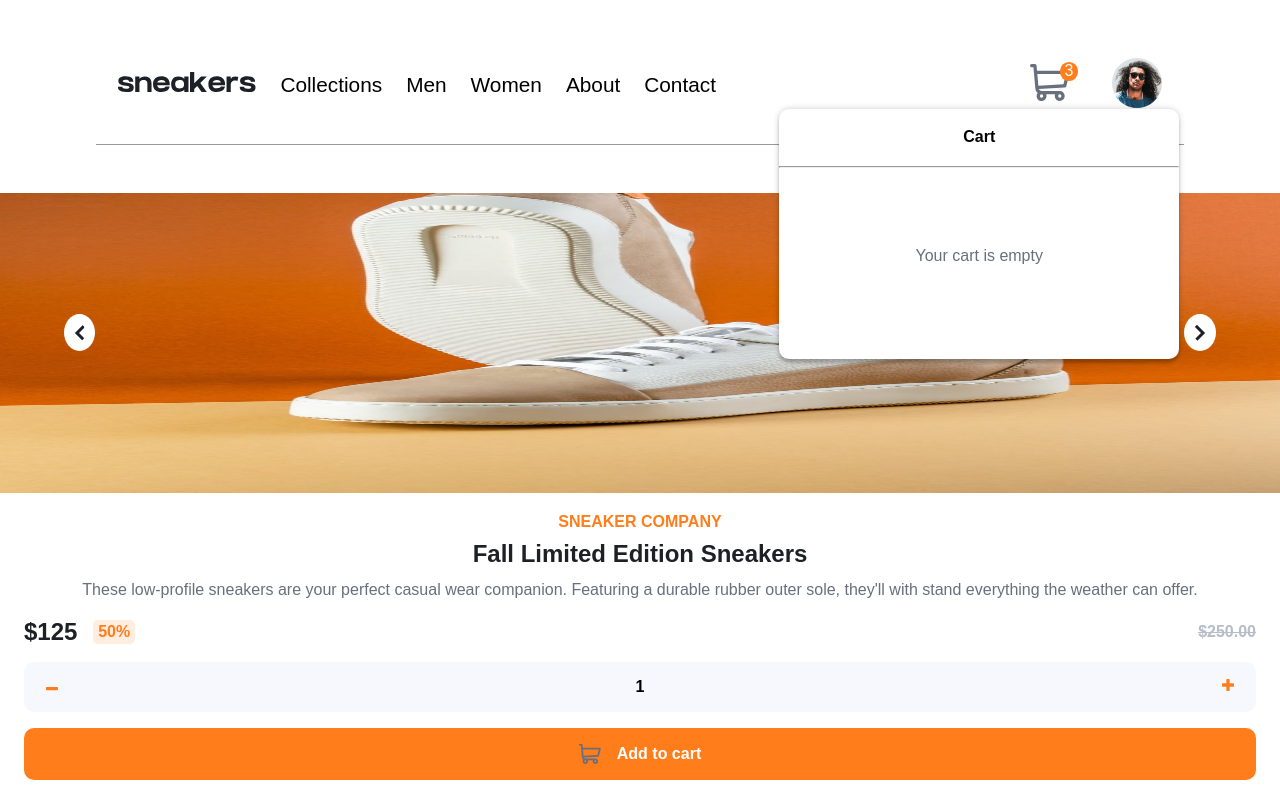
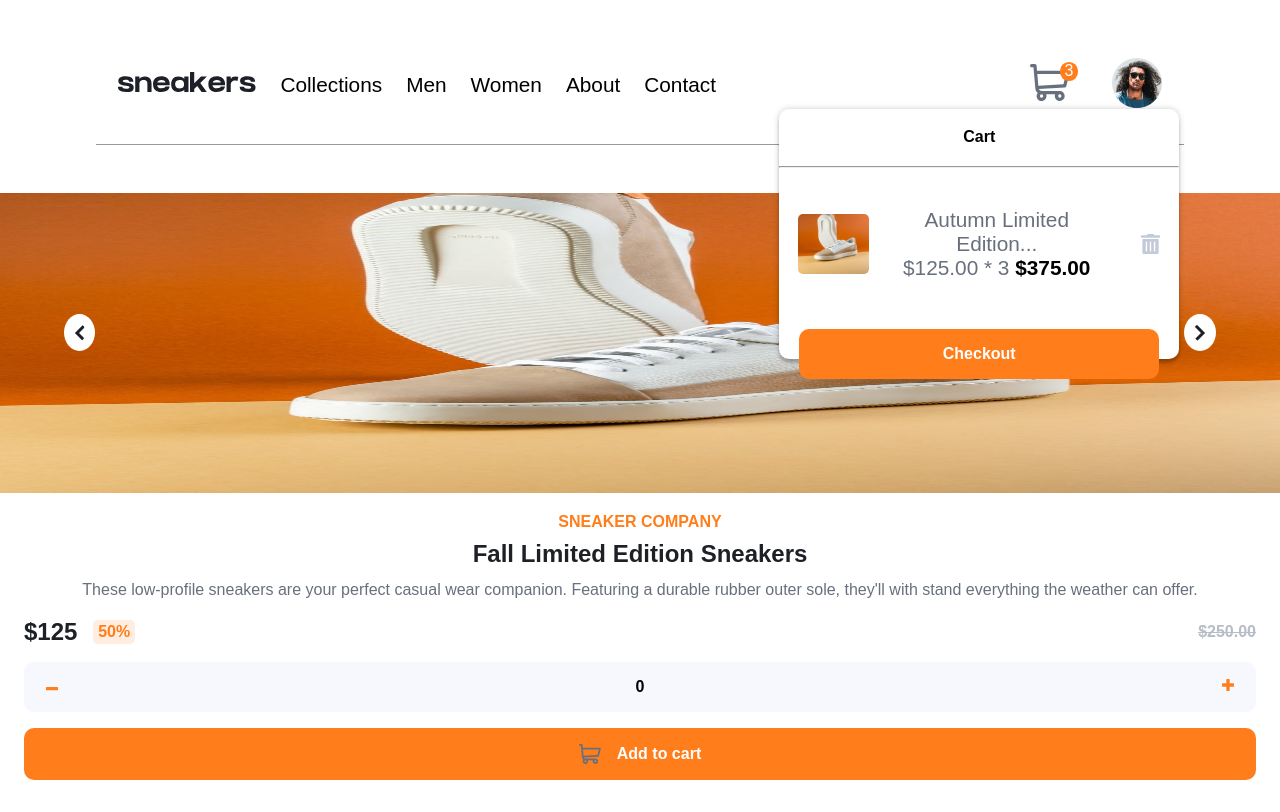
Before and after one commit to Michael-Otieno/ecommerce-product-page, a React (Create React App) app: page / in a window 1280 px wide. Both pictures are taken after a click on the picture 1050 px from the left and 82 px from the top of the page. Built offline with nearby package versions, Linux system fonts and the light colour scheme; a web font is replaced by a local one.

Commit message:
add cart page content

```diff
--- a/src/App.js
+++ b/src/App.js
@@ -4,17 +4,50 @@ import Slideshow from './components/Slideshow/Slideshow';
 import Details from './components/Details/Details';
 import Addcart from './components/Addcart/Addcart';
 
+
+import { useState } from "react";
+
 function App() {
+  const [item, setItem] = useState(0);
+  const [price, setPrice] = useState(125);
+
+  function addItem(){
+    setPrice(125 + price)
+    setItem(item+1)
+
+  }
+
+  function subtractItem(){
+    if(item===0){
+      return
+    }
+    setPrice(price-125)
+    setItem(item-1)
+
+  }
+
+  function addToCart(){
+    console.log('cart')
+  }
+
 
   return (
     <div className="App">
       <Navbar
+      // item={item}
+      // addToCart={addToCart}
       />
       <Slideshow
 
       />
       <Details />
-      <Addcart />
+      <Addcart
+      item={item}
+      price={price}
+      subtractItem={subtractItem}
+      addItem={addItem}
+      addToCart={addToCart}
+       />
     </div>
   );
 }
--- a/src/components/Addcart/Addcart.js
+++ b/src/components/Addcart/Addcart.js
@@ -1,4 +1,3 @@
-import { useState } from "react";
 
 import "./Addcart.css";
 import plus from '../../images/icon-plus.svg';
@@ -6,45 +5,34 @@ import minus from '../../images/icon-minus.svg';
 import cart from '../../images/icon-cart.svg';
 
 
-export default function Addcart() {
-  const [item, setItem] = useState(1);
-  const [price, setPrice] = useState(125);
+export default function Addcart(props) {
 
-  function addItem(){
-    setPrice(price+125)
-    setItem(item+1)
 
-  }
 
-  function subtractItem(){
-    if(item===1){
-      return
-    }
-    setPrice(price-125)
-    setItem(item-1)
-
-  }
 
   return (
     <div className="addcart">
       <div className="price">
         <div className="actual--percentage">
-          <p className="actual--price">${price}</p>
+          <p className="actual--price">${props.price}</p>
           <p className="percentage">50%</p>
         </div>
         <p className="prev--price">$250.00</p>
       </div>
       <p className="total--shoes">
+        {/* minus btn */}
         <button
         className="minus--total--shoes"
-        onClick={subtractItem}
+        onClick={props.subtractItem}
         >
           <img src={minus} alt='minus icon' />
         </button>
-        <span className="shoes--number">{item}</span>
+        {/* total items */}
+        <span className="shoes--number">{props.item}</span>
+        {/* add btn */}
         <button
         className="plus--total--shoes"
-        onClick={addItem}
+        onClick={props.addItem}
         >
           <img src={plus} alt='plus icon' />
         </button>
@@ -52,7 +40,7 @@ export default function Addcart() {
 
       <button
       className="add-to-cart--btn"
-
+      onClick={props.addToCart}
       >
         <img src={cart} alt='cart icon' className="cart--img" />
         Add to cart
--- a/src/components/Cart/Cart.css
+++ b/src/components/Cart/Cart.css
@@ -97,6 +97,64 @@ hr{
   display: none;
 }
 
+.cart--detail--checkout{
+  margin-top: 20px;
+}
+
+.cart--detail--para{
+  color: hsl(219, 9%, 45%);
+  font-weight: 400;
+}
+
+.cart--detail--para span{
+ font-weight: 700;
+ color: #000;
+}
+
+.cart--detail--content{
+  margin: .5rem 1.2rem;
+  display: flex;
+  align-items: center;
+}
+
+.checkout--btn{
+  width: 90%;
+  background-color: hsl(26, 100%, 55%);
+  padding: 1rem 0rem;
+  border-radius: 10px;
+  border: none;
+  outline: none;
+  color: hsl(0, 0%, 100%);
+  font-weight: 700;
+  display: flex;
+  justify-content: center;
+  align-items: center;
+  font-size: 1rem;
+  margin-top: 20px;
+}
+
+.cart--image{
+  width: 20%;
+  height: 3.75rem;
+  border-radius: 5px;
+}
+
+.deleteIcon{
+  width: 20px;
+  height: 20px;
+  margin-left: 1rem;
+}
+
+.checkout--btn--div{
+  display: flex;
+  justify-content: center;
+  align-items: center;
+}
+
+.cart--detail--para{
+  margin-inline: 15px;
+}
+
 @media only screen and (min-width: 1000px) {
 
   .sidebar{
--- a/src/components/Cart/Cart.js
+++ b/src/components/Cart/Cart.js
@@ -2,13 +2,16 @@ import { useState } from 'react'
 
 import './Cart.css'
 import cart from '../../images/icon-cart.svg'
+import deleteIcon from '../../images/icon-delete.svg'
+import thumbnail from '../../images/image-product-1-thumbnail.jpg'
 
-export default function Cart(){
+export default function Cart(props){
   const [showCart, setShowCart] = useState(false);
 
   function toggleCart(){
     setShowCart(prevMode => !prevMode)
   }
+
 
   return (
     <div className='cart--toggle'>
@@ -20,13 +23,39 @@ export default function Cart(){
           onClick={toggleCart}
 
         />
+        {/* cart total */}
         <span className='total'>3</span>
       </div>
       <div className={showCart ? "toggle": "no-toggle"}>
         <h2 className='cart--title'>Cart</h2>
         <hr />
-        <div className='cart--content'>
-          <p className='cart--empty'>Your cart is empty</p>
+
+        {/* empty div */}
+        {/* <div className='cart--content'>
+          <p className='cart--empty'>Your cart is empty
+          </p>
+        </div> */}
+
+        <div className='cart--detail--checkout'>
+          <div className='cart--detail--content'>
+              <img
+              className='cart--image'
+              src={thumbnail}
+              />
+              <p className='cart--detail--para'>
+                Autumn Limited Edition... <br />
+                $125.00 * 3 <span>$375.00</span>
+              </p>
+              <img
+              className='deleteIcon'
+              src={deleteIcon}
+              />
+          </div>
+          <div className='checkout--btn--div'>
+            <button className="checkout--btn">
+              Checkout
+            </button>
+          </div>
         </div>
       </div>
     </div>
--- a/src/components/Navbar/Navbar.js
+++ b/src/components/Navbar/Navbar.js
@@ -9,6 +9,7 @@ import logo from "../../images/logo.svg";
 
 export default function Navbar(props) {
   const [sidebar, setSidebar] = useState(false);
+
 
   function toggleSidebar() {
     setSidebar((prevMode) => !prevMode);
@@ -67,7 +68,10 @@ export default function Navbar(props) {
 
       {/* cart and profile photo */}
       <div className="basket--profile">
-        <Cart />
+        <Cart
+        // item={props.item}
+        // addToCart={props.addToCart}
+        />
         <div>
           <img className="avatar" src={avatar} alt="shopping cart" />
         </div>
```
Also changed, not shown: src/components/Addcart/Addcart.css (line endings or trailing spaces).
